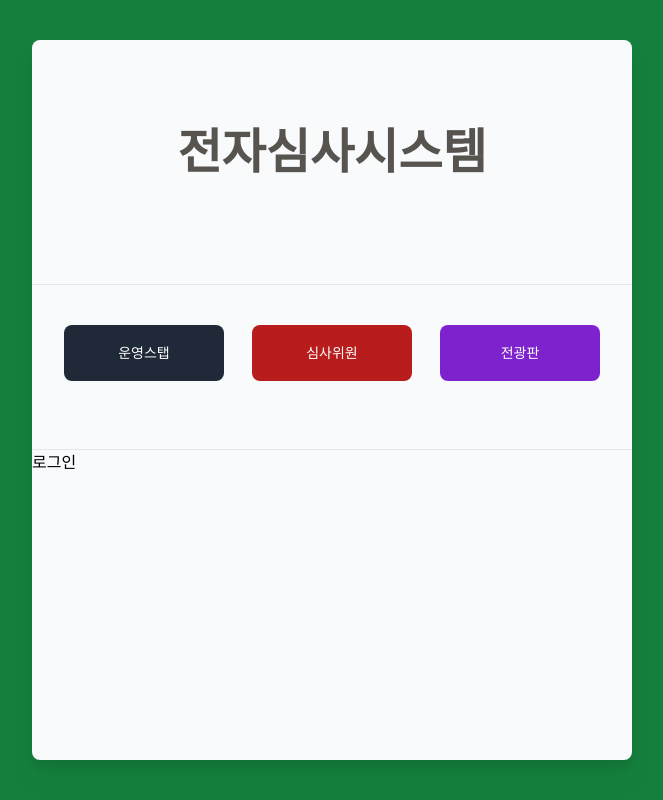
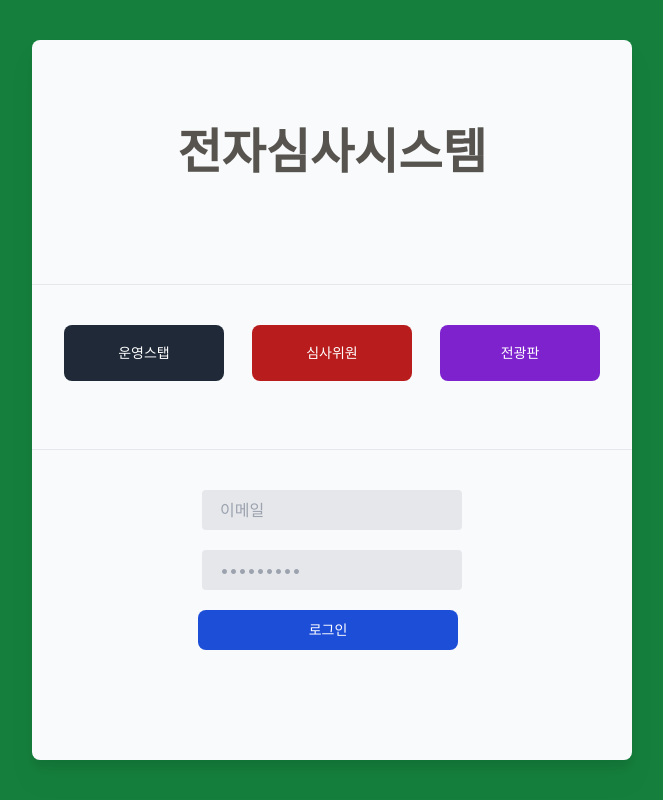
Before and after one commit to kiilove/bodybuild, a React (Create React App) app: page / in a window 1280 px wide. Shown: the whole page, without its empty margins (308-971 px from the left). Built offline with nearby package versions, Linux system fonts and the light colour scheme; no server answers.

Commit message:
commit on "main"

```diff
--- /dev/null
+++ b/src/components/ManagerLogin.jsx
@@ -0,0 +1,57 @@
+import React, { useEffect, useState } from "react";
+import { Login } from "../firebases/Auth";
+import { DefaultButton } from "../styles/Buttons";
+
+const ManagerLogin = () => {
+  const [inputs, setIputs] = useState({ email: "", password: "" });
+
+  const handleInputs = (e) => {
+    setIputs({ ...inputs, [e.target.name]: e.target.value });
+  };
+
+  useEffect(() => {
+    console.log(inputs);
+  }, [inputs]);
+
+  return (
+    <div className="flex w-full h-full justify-center align-middle items-center flex-col gap-y-5 p-10">
+      <div className="flex w-1/2 h-10">
+        <input
+          type="text"
+          className="bg-gray-200 appearance-none border-2 border-gray-200 rounded w-full py-2 px-4 text-gray-700 leading-tight focus:outline-none focus:bg-white focus:border-purple-500"
+          name="email"
+          placeholder="이메일"
+          value={inputs.email}
+          onChange={(e) => {
+            handleInputs(e);
+          }}
+        />
+      </div>
+      <div className="flex w-1/2 h-10">
+        <input
+          type="password"
+          name="password"
+          className="bg-gray-200 appearance-none border-2 border-gray-200 rounded w-full py-2 px-4 text-gray-700 leading-tight focus:outline-none focus:bg-white focus:border-purple-500"
+          placeholder="•••••••••"
+          value={inputs.password}
+          required
+          onChange={(e) => {
+            handleInputs(e);
+          }}
+        />
+      </div>
+      <div className="flex w-full h-15 justify-center">
+        <button
+          className={DefaultButton({ type: "default", extra: "w-1/2" })}
+          onClick={() => {
+            Login(inputs);
+          }}
+        >
+          로그인
+        </button>
+      </div>
+    </div>
+  );
+};
+
+export default ManagerLogin;
--- /dev/null
+++ b/src/firebases/Auth.jsx
@@ -0,0 +1,17 @@
+import { getAuth, signInWithEmailAndPassword } from "firebase/auth";
+
+const auth = getAuth();
+
+export const Login = (req) =>
+  signInWithEmailAndPassword(auth, req.email, req.password)
+    .then((userCredential) => {
+      // Signed in
+      const user = userCredential.user;
+      console.log(user);
+      //return { status: "sussuccess", displayName: user.displayName };
+      // ...
+    })
+    .catch((error) => {
+      const errorCode = error.code;
+      const errorMessage = error.message;
+    });
--- a/src/pages/Home.jsx
+++ b/src/pages/Home.jsx
@@ -1,5 +1,6 @@
 import React from "react";
 import { Link } from "react-router-dom";
+import ManagerLogin from "../components/ManagerLogin";
 import { DefaultButton, OutlineButton } from "../styles/Buttons";
 
 const Home = () => {
@@ -48,7 +49,9 @@ const Home = () => {
             </Link>
           </div>
         </div>
-        <div className="flex">로그인</div>
+        <div className="flex">
+          <ManagerLogin />
+        </div>
       </div>
     </div>
   );
```
